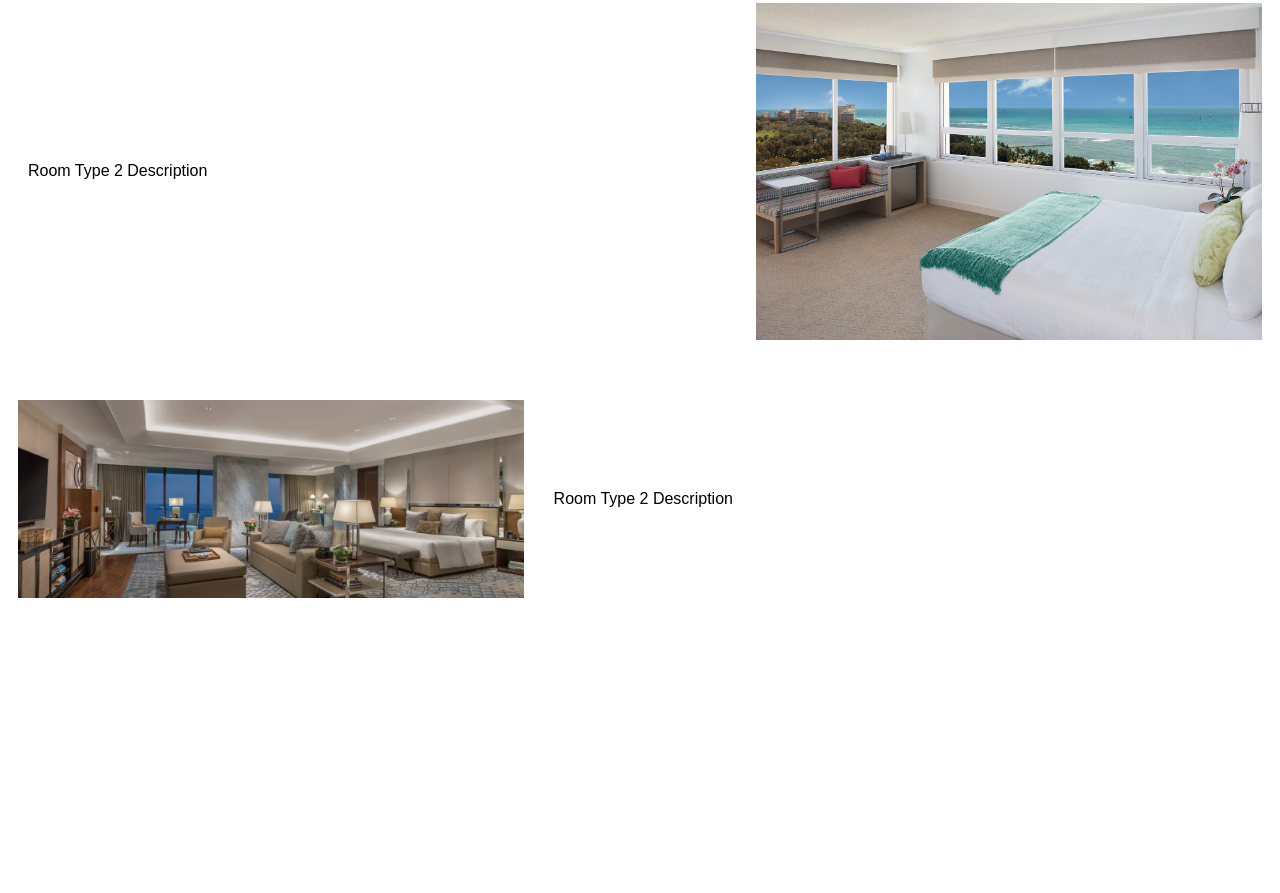
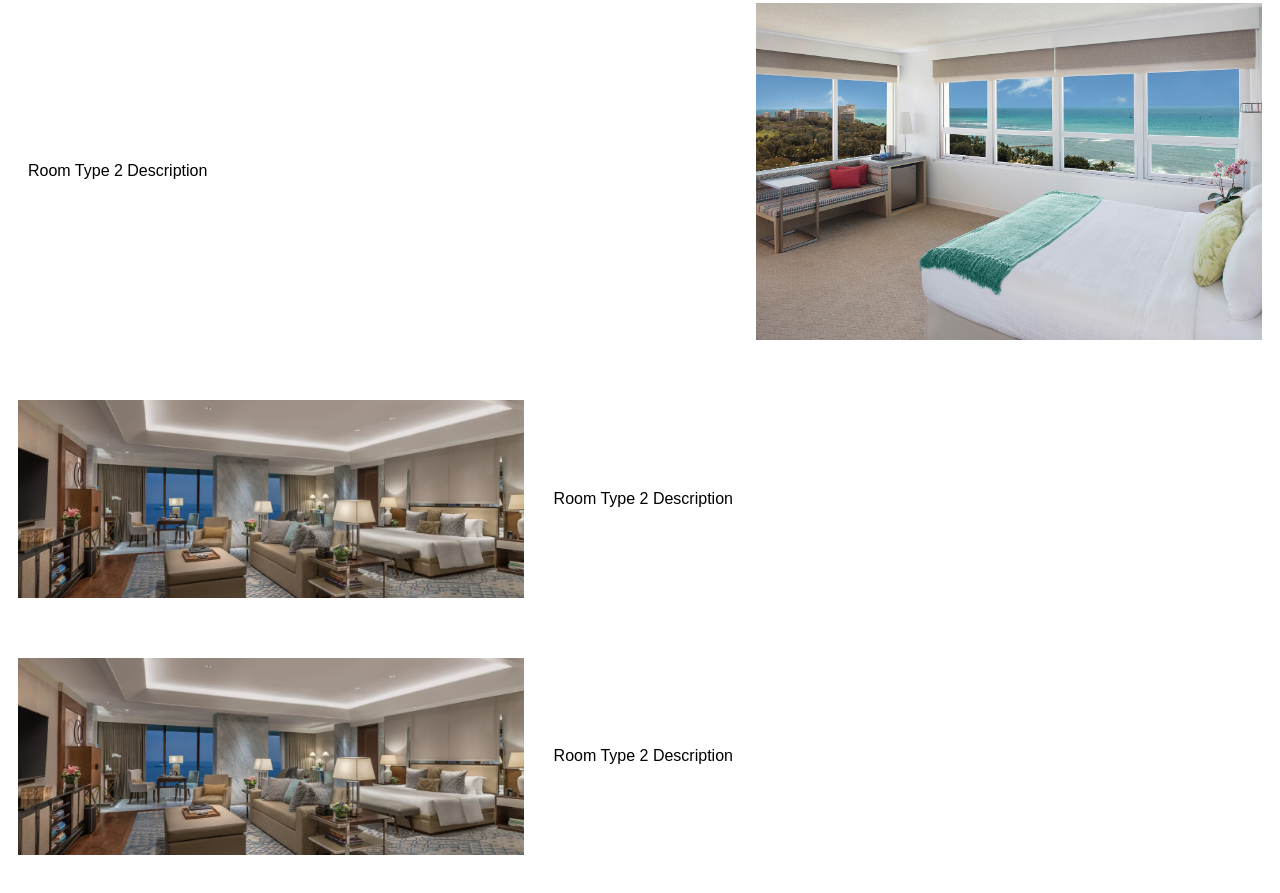
Before and after one commit to Yamini-hari/Hote_Management_SRH_SDP, a plain HTML site: page hotel.html in a window 1280 px wide. Shown: the part 2150-3043 px from the top of the page. Before the commit the page ends 2786 px from the top, so only its background shows below. Drawn offline with Linux system fonts and the light colour scheme.

Commit message:
Test commit

```diff
--- a/hotel.html
+++ b/hotel.html
@@ -58,6 +58,13 @@
             <img src="./Assets/images/presidential.jpg" alt="Presidential suite">
         </div>
 
+        <div class="room left">
+            <div class="description">
+                <p>Room Type 2 Description</p>
+            </div>
+            <img src="./Assets/images/presidential.jpg" alt="Presidential suite">
+        </div>
+
         <!-- Add more rooms with alternating 'left' and 'right' classes as needed -->
     </div>
 </body>
```
